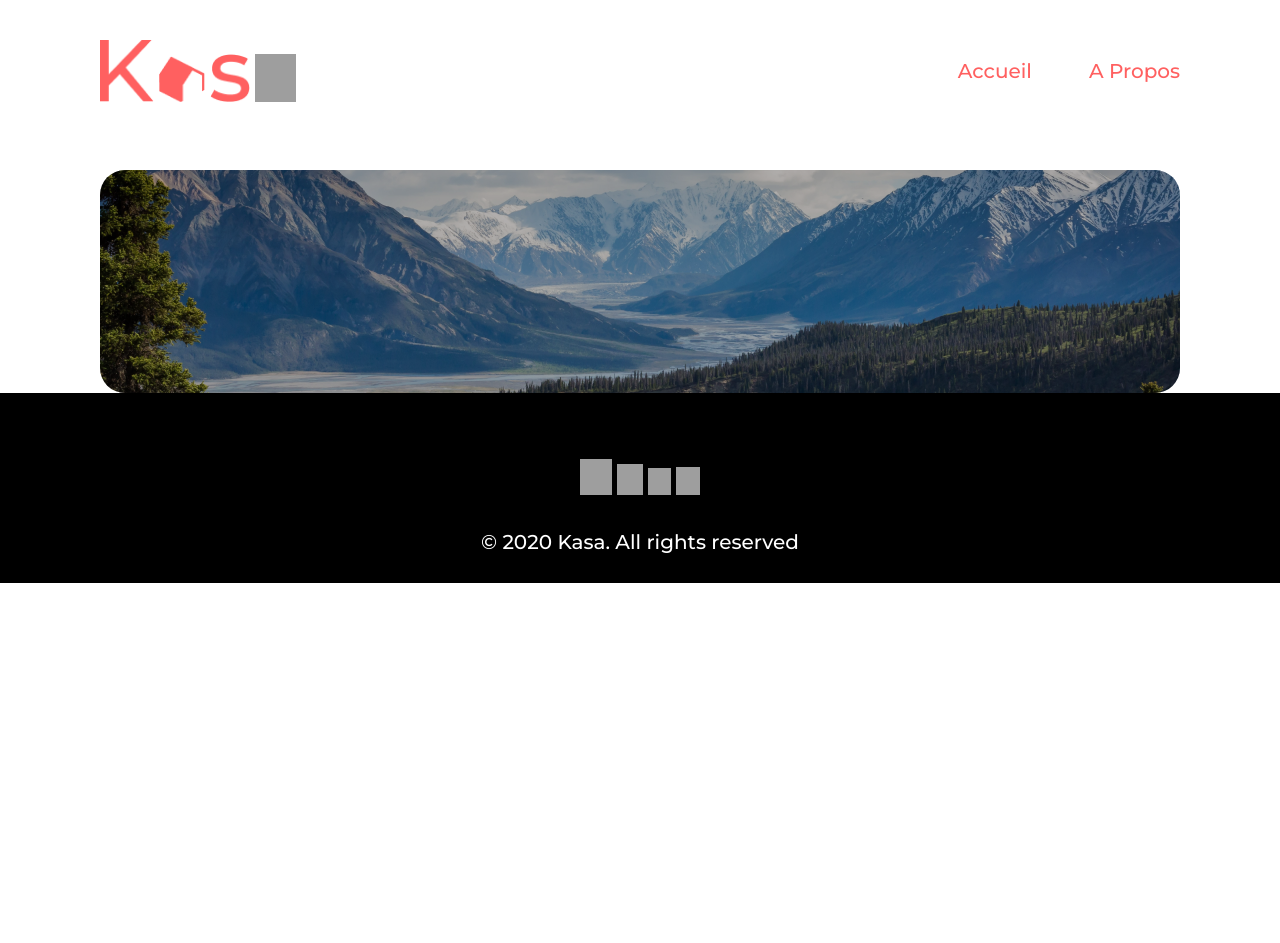
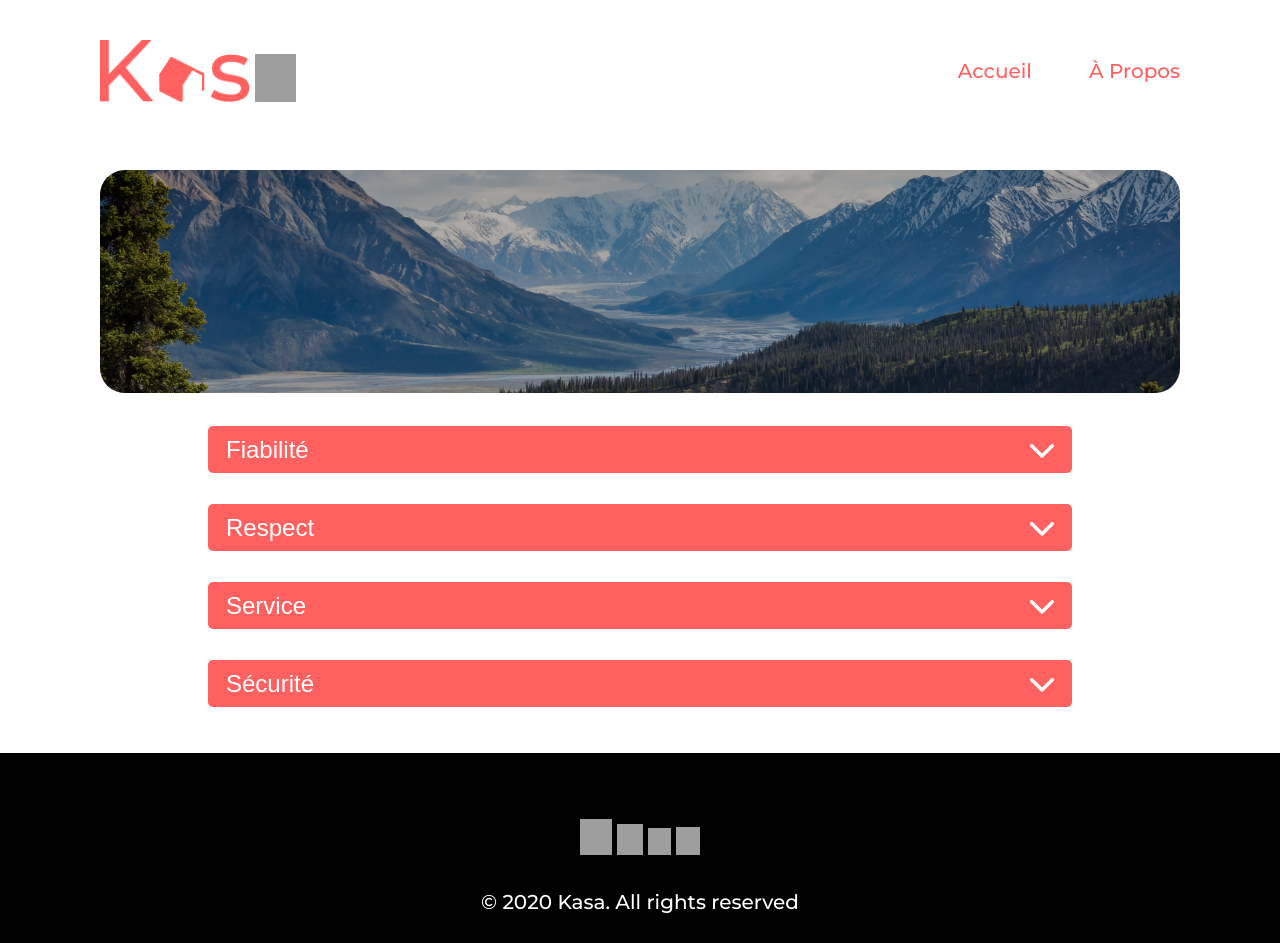
Before and after one commit to GuillaumeBrx/Kasa, a React (Create React App) app: page /about in a window 1280 px wide. Before the commit the page ends 800 px from the top, so only its background shows below. Built offline with nearby package versions, Linux system fonts and the light colour scheme; grey boxes are pictures that could not be loaded.

Commit message:
started about dropdown components

```diff
--- /dev/null
+++ b/src/components/AboutDropdown/index.jsx
@@ -0,0 +1,61 @@
+import styled from "styled-components";
+import colors from "../../utils/styles/colors";
+import { ReactComponent as OpenDropdown } from "../../assets/ArrowDropdown/OpenDropdown.svg";
+
+const ButtonWrapper = styled.div`
+  display: flex;
+  flex-direction: column;
+  justify-content: center;
+  align-items: center;
+  padding-inline: 108px;
+  padding-block: 33px 46px;
+  gap: 31px;
+`;
+
+const StyledButton = styled.button`
+  display: flex;
+  align-items: center;
+  justify-content: space-between;
+  background-color: ${colors.primary};
+  width: 100%;
+  height: 47px;
+  border-radius: 5px;
+  border: none;
+  color: white;
+  font-size: 24px;
+  cursor: pointer;
+  padding-inline: 18px;
+`;
+
+function AboutDropdown() {
+  return (
+    <ButtonWrapper>
+      <StyledButton>
+        Fiabilité
+        <i>
+          <OpenDropdown />
+        </i>
+      </StyledButton>
+      <StyledButton>
+        Respect
+        <i>
+          <OpenDropdown />
+        </i>
+      </StyledButton>
+      <StyledButton>
+        Service
+        <i>
+          <OpenDropdown />
+        </i>
+      </StyledButton>
+      <StyledButton>
+        Sécurité
+        <i>
+          <OpenDropdown />
+        </i>
+      </StyledButton>
+    </ButtonWrapper>
+  );
+}
+
+export default AboutDropdown;
--- a/src/components/Header/index.jsx
+++ b/src/components/Header/index.jsx
@@ -59,7 +59,7 @@ function Header() {
       </Logo>
       <HeaderNav>
         <StyledLink to="/">Accueil</StyledLink>
-        <StyledLink to="/about">A Propos</StyledLink>
+        <StyledLink to="/about">À Propos</StyledLink>
       </HeaderNav>
     </HeaderWrapper>
   );
--- a/src/pages/About/index.jsx
+++ b/src/pages/About/index.jsx
@@ -1,5 +1,6 @@
 import styled from "styled-components";
 import Banner from "../../components/Banner";
+import AboutDropdown from "../../components/AboutDropdown";
 
 const StyledMain = styled.main`
   padding-inline: 100px;
@@ -9,6 +10,7 @@ function About() {
   return (
     <StyledMain>
       <Banner />
+      <AboutDropdown />
     </StyledMain>
   );
 }
```
Also changed, not shown: src/assets/ArrowDropdown/OpenDropdown.svg (added).
